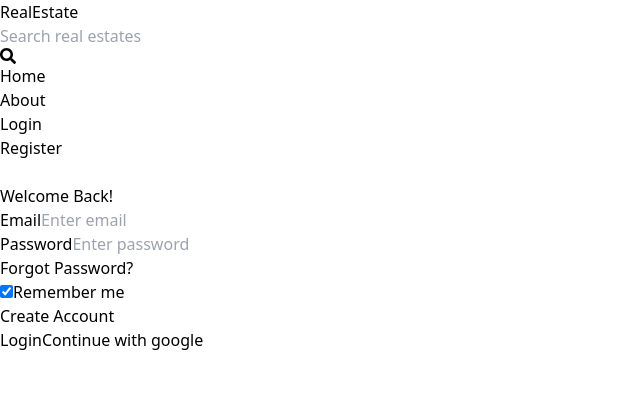
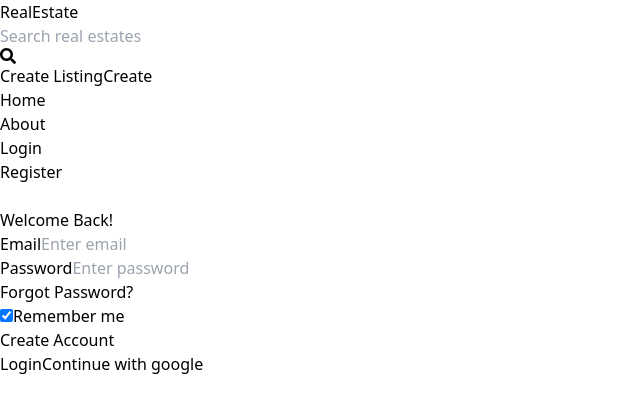
Before and after one commit to ListowelAdolwin/real-estate, a React (Vite) app in the folder client/: page /login in a window 1280 px wide. Shown: the top 412 px of the page, without its empty margins (0-640 px from the left). Built offline with nearby package versions, Linux system fonts and the light colour scheme.

Commit message:
Added "create listing" link to header

```diff
--- a/client/src/components/Header.jsx
+++ b/client/src/components/Header.jsx
@@ -43,6 +43,18 @@ function Header() {
           <ul
             className={`flex flex-grow flex-col items-center text-white ${isOpen ? "block" : "hidden"} space-y-4 sm:flex sm:flex-row sm:space-x-4 sm:space-y-0`}
           >
+            <Link
+              className="md:mr-12 hidden md:inline bg-green-600 p-2 rounded-md"
+              to="/create-listing"
+            >
+              Create Listing
+            </Link>
+            <Link
+              className="md:mr-12 md:hidden  bg-green-600 p-2 rounded-md"
+              to="/create-listing"
+            >
+              Create
+            </Link>
             <Link onClick={handleNavlinkClick} className="active" to="/">
               <li>Home</li>
             </Link>
```
